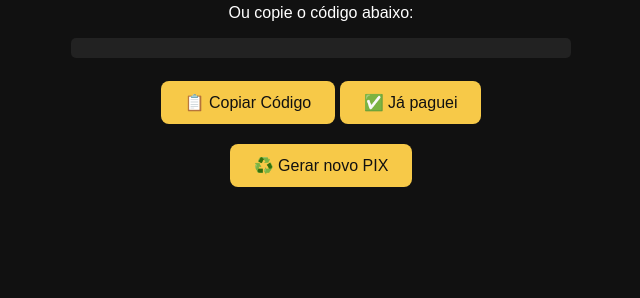
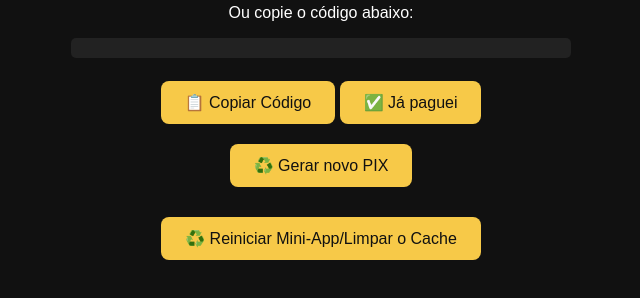
Before and after one commit to alberto200642/telegram-miniapp, a website: page public/index.html in a window 1280 px wide. Both pictures are taken after a click on the button "🚀 Iniciar". Shown: the part 192-490 px from the top of the page, without its empty margins (319-959 px from the left). Drawn offline with Linux system fonts and the light colour scheme; no server answers.

Commit message:
Update index.html

```diff
--- a/public/index.html
+++ b/public/index.html
@@ -46,6 +46,8 @@
             <button id="paidButton">✅ Já paguei</button>
             <button id="retryButton" style="display:none; margin-top:10px;">🔄 Verificar novamente</button>
             <button id="resetButton" style="margin-top: 10px;">♻️ Gerar novo PIX</button>
+            <button id="resetButton" style="margin-top: 20px;">♻️ Reiniciar Mini-App/Limpar o Cache</button>
+
 
         </div>
 
```
